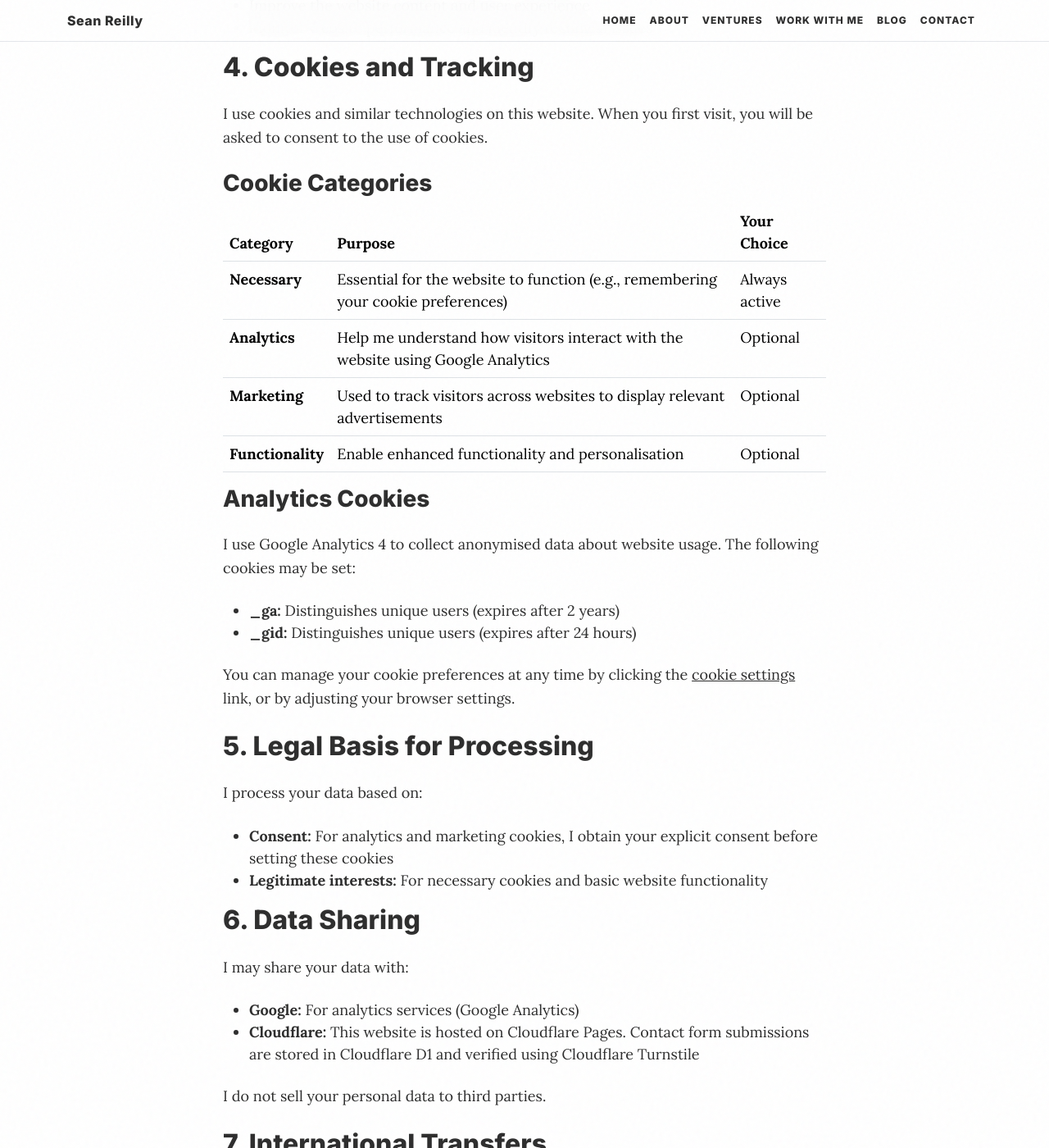
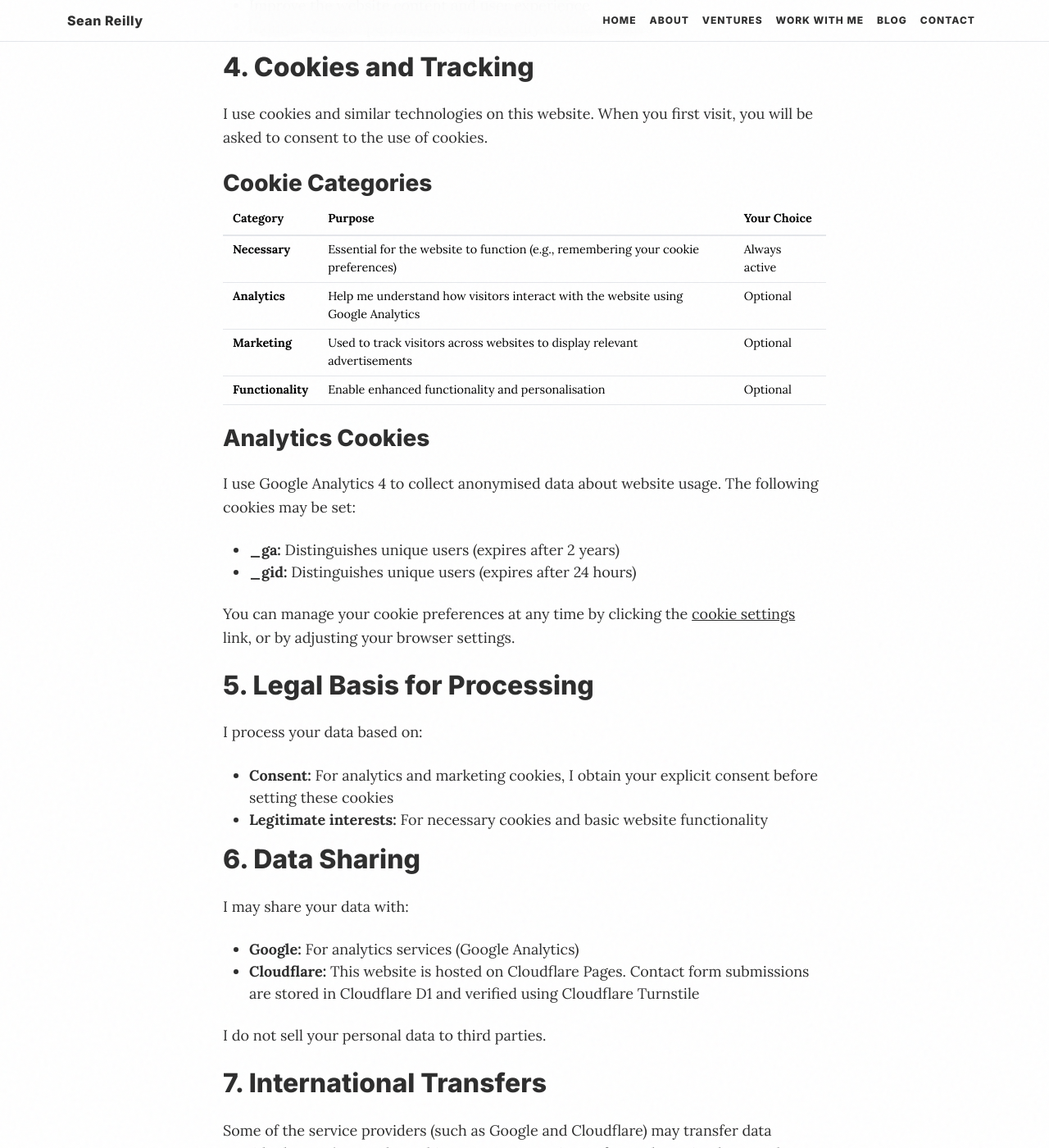
Before and after one commit to seanreillyesq/seanreillyesq.github.io, a Jekyll site: the page built from privacy.html, in a window 1280 px wide and 1400 px high, scrolled down 1511 px. Shown: the whole window at 82% size. Built offline with Jekyll 4.4.1, drawn with Linux system fonts in a browser that asks for light colours.

Commit message:
Make content tables scroll horizontally on mobile
Wide reference tables (radio-channels) were crushing into the viewport
on phones. Scope a compact striped table style to page/article bodies
and switch to a horizontally-scrollable block under 768px so every
column stays readable instead of wrapping.

```diff
--- a/_layouts/page.html
+++ b/_layouts/page.html
@@ -23,7 +23,7 @@
 <!-- Main Content -->
 <div class="container">
     <div class="row">
-        <div class="col-lg-8 offset-lg-2 col-md-10 offset-md-1">
+        <div class="col-lg-8 offset-lg-2 col-md-10 offset-md-1 page-content">
             {{ content }}
         </div>
     </div>
--- a/css/theme.css
+++ b/css/theme.css
@@ -333,6 +333,44 @@
     background-color: var(--color-surface);
     padding: 0.15em 0.4em;
     border-radius: 0.25rem;
+}
+
+/* ---- Content tables (reference pages) ---- */
+.page-content table,
+article table {
+    width: 100%;
+    margin-bottom: 1.5rem;
+    border-collapse: collapse;
+    font-size: 0.9rem;
+}
+.page-content thead th,
+article thead th {
+    text-align: left;
+    padding: 0.5rem 0.75rem;
+    border-bottom: 2px solid var(--color-border);
+    white-space: nowrap;
+}
+.page-content tbody td,
+article tbody td {
+    padding: 0.4rem 0.75rem;
+    border-bottom: 1px solid var(--color-border);
+    vertical-align: top;
+}
+.page-content tbody tr:nth-child(odd),
+article tbody tr:nth-child(odd) {
+    background-color: var(--color-surface);
+}
+
+/* Horizontal scroll on narrow screens - keeps every column readable */
+@media (max-width: 768px) {
+    .page-content table,
+    article table {
+        display: block;
+        width: max-content;
+        max-width: 100%;
+        overflow-x: auto;
+        -webkit-overflow-scrolling: touch;
+    }
 }
 
 /* ---- Post Previews (blog listing) ---- */
```
